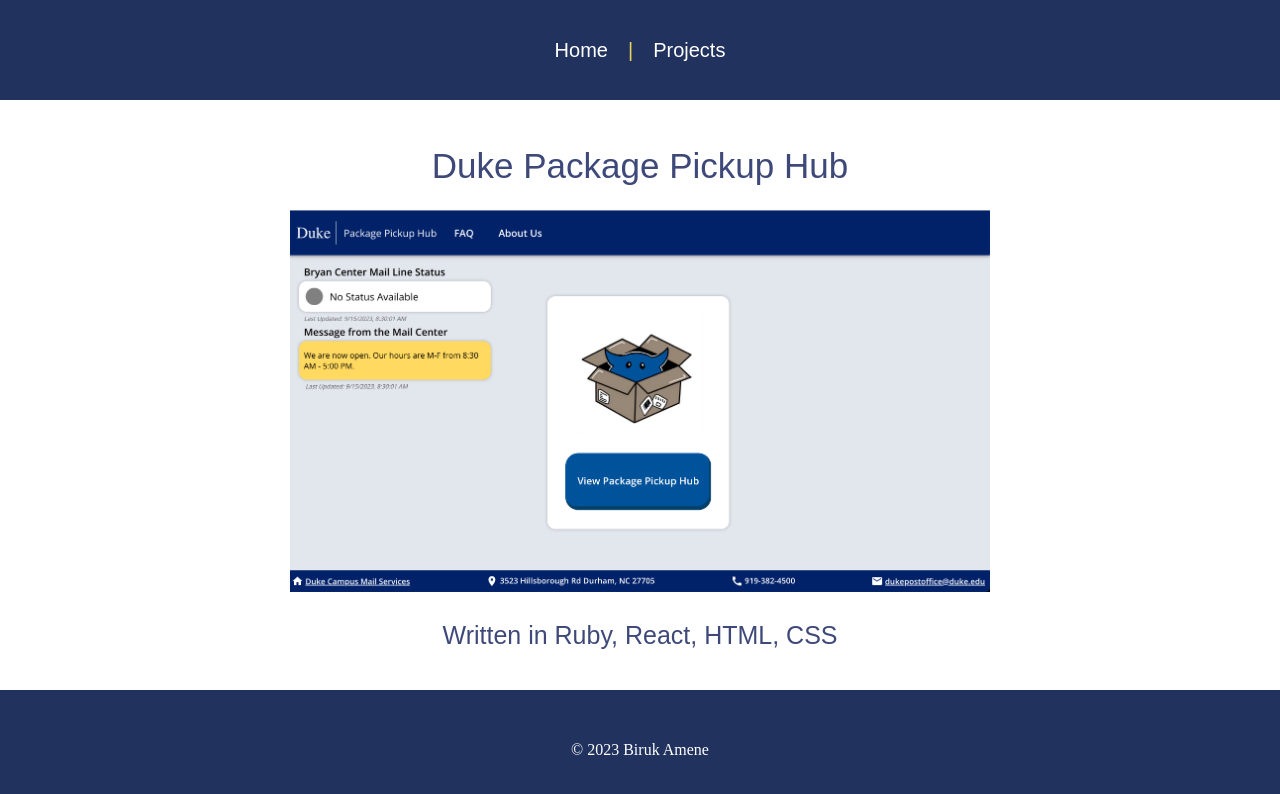
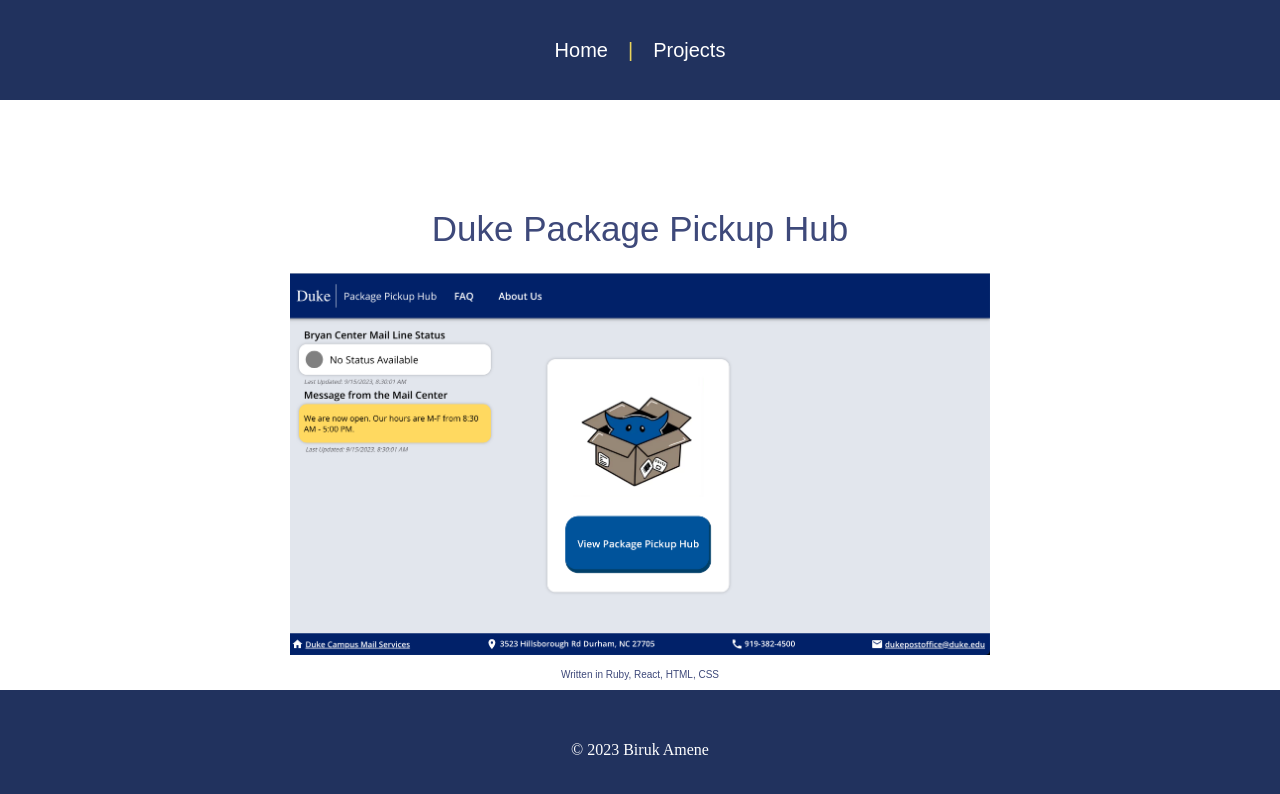
Before and after one commit to bsamene/biruk-portfolio, a React (Create React App) app: page /biruk-portfolio/project/1 in a window 1280 px wide. Shown: the top 794 px of the page. Built offline with nearby package versions, Linux system fonts and the light colour scheme.

Commit message:
playing with descriptions

```diff
--- a/src/styles/ProjectDisplay.css
+++ b/src/styles/ProjectDisplay.css
@@ -28,7 +28,7 @@
     font-size: 40px;
     color: #3e497a;
     font-weight: lighter;
-    font-size: 25px;
+    font-size: 10px;
   }
 
   .project svg {
```
